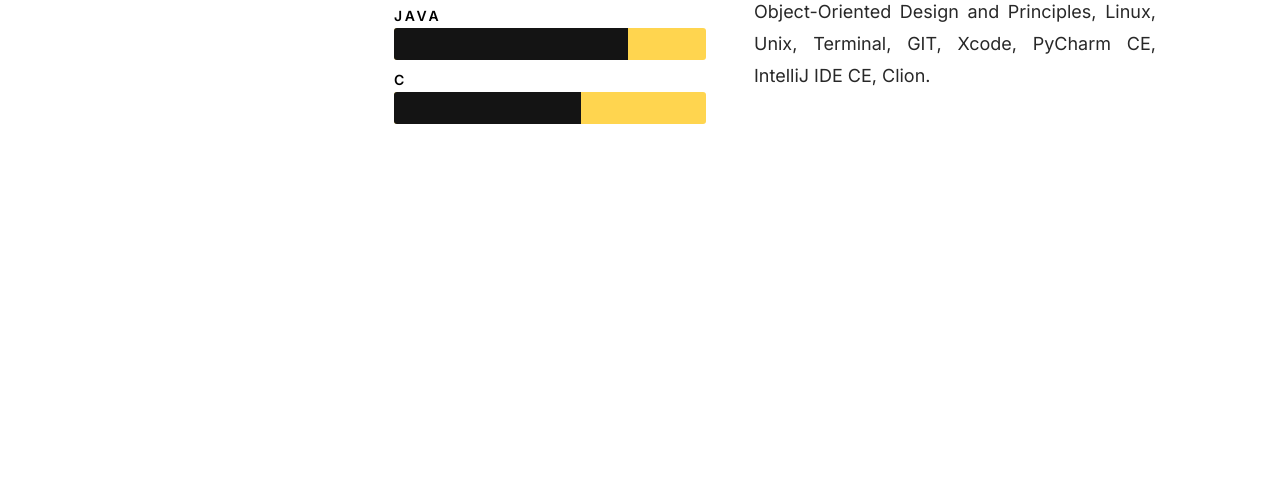
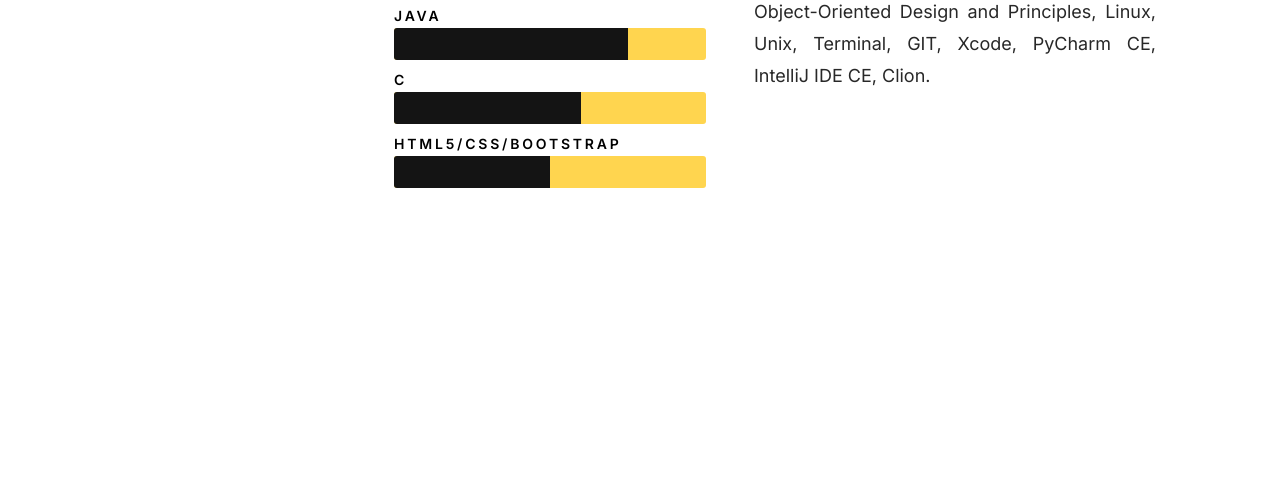
Before and after one commit to mnahmadov/Mahammad-Nahmadov, a plain HTML site: page index.html in a window 1280 px wide. Shown: the part 3780-4258 px from the top of the page. Drawn offline with Linux system fonts and the light colour scheme.

Commit message:
Update index.html

```diff
--- a/index.html
+++ b/index.html
@@ -307,6 +307,10 @@
                             <div class="progress percent60"></div>
                             <strong>C</strong>
                         </li>
+                        <li>
+                            <div class="progress percent50"></div>
+                            <strong>HTML5/CSS/Bootstrap</strong>
+                        </li>
                     </ul>
 
                 </div>
```
